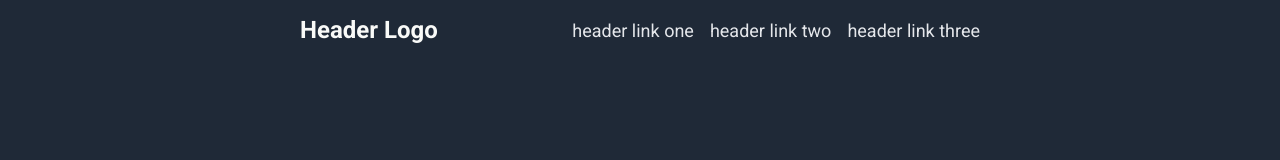
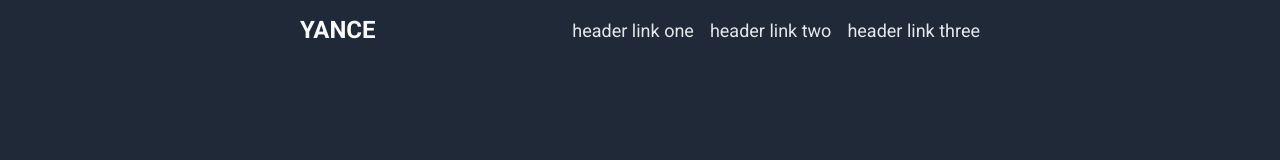
Before and after one commit to aceny113/landing-page, a plain HTML site: page index.html in a window 1280 px wide. Shown: the top 160 px of the page. Drawn offline with Linux system fonts and the light colour scheme.

Commit message:
done landing page project

```diff
--- a/index.html
+++ b/index.html
@@ -14,7 +14,7 @@
 <body>
     <section class="main-section">
         <div class="header">
-            <div class="header-logo">Header Logo</div>
+            <div class="header-logo">YANCE</div>
             <ul>
                 <li><a href="#">header link one</a></li>
                 <li><a href="#">header link two</a></li>
```
